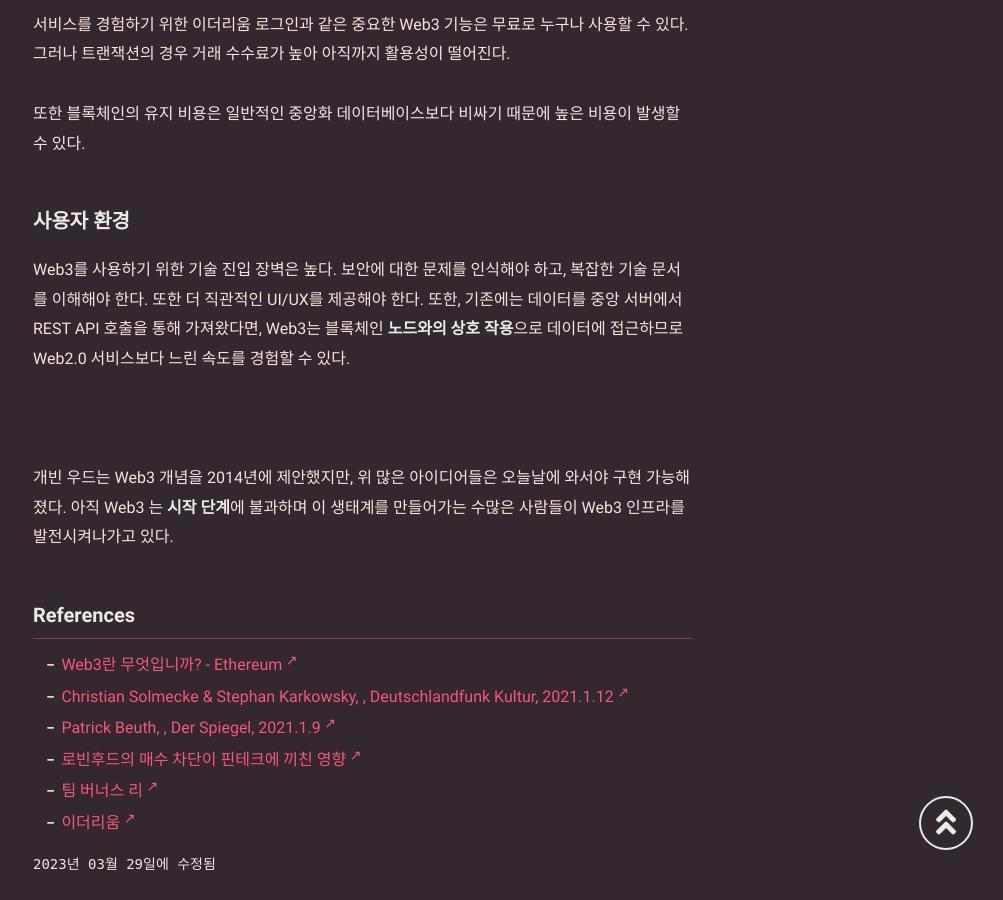
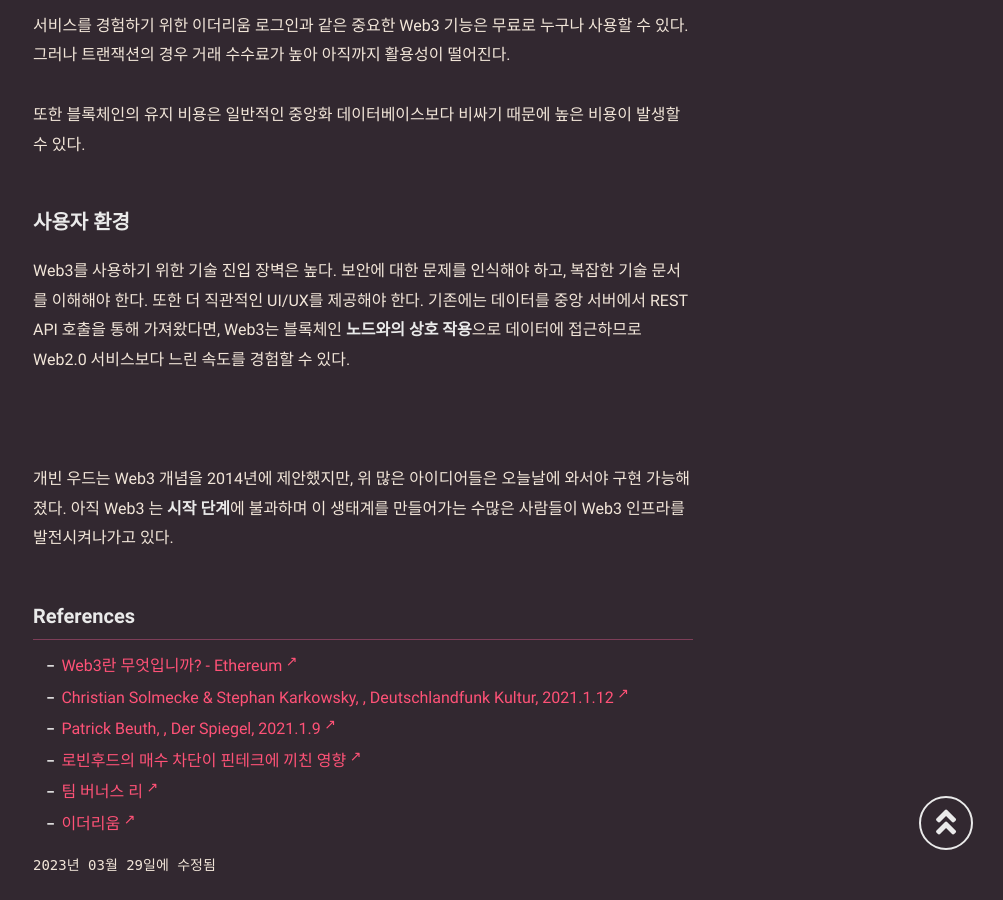
Before and after one commit to mniYUNSU/mniYUNSU.github.io, a Jekyll site: the page built from _posts/web3-concept/2023-03-27-web3-concept.md, in a window 1280 px wide and 900 px high, scrolled down 8065 px. Shown: the whole window, without its empty margins (277-1280 px from the left). Built offline with Jekyll 4.4.1, drawn with Linux system fonts in a browser that asks for light colours; some web fonts are replaced; comment, search, counter and statistics services are not loaded; some of the changed text lies outside the part shown.

Commit message:
post: concept of web3

```diff
--- a/_posts/web3-concept/2023-03-27-web3-concept.md
+++ b/_posts/web3-concept/2023-03-27-web3-concept.md
@@ -69,7 +69,7 @@
 
 # Web1.0 (1990 ~ 2004) : 읽기
 
-웹의 아버지라고도 불리는 <a href="https://namu.wiki/w/%ED%8C%80%20%EB%B2%84%EB%84%88%EC%8A%A4%EB%A6%AC" target="_blank" rel="noopener">팀 버너스 리</a>는 전 세계에서 정보를 공유함으로써 분리된 세계를 하나로 묶기 위해 **www** 라는 프로토콜을 개발했다.
+웹의 아버지라고도 불리는 <a href="https://namu.wiki/w/%ED%8C%80%20%EB%B2%84%EB%84%88%EC%8A%A4%EB%A6%AC" target="_blank" rel="noopener">팀 버너스 리</a>는 전 세계에서 정보를 공유함으로써 분리된 세계를 하나로 묶기 위해 `www` 라는 프로토콜을 개발했다.
 
 <figure>
 <img src="./../../images/web3-concept2.png" alt="web3-concept2">
@@ -170,7 +170,7 @@
 
 #### 사용자 환경
 
-Web3를 사용하기 위한 기술 진입 장벽은 높다. 보안에 대한 문제를 인식해야 하고, 복잡한 기술 문서를 이해해야 한다. 또한 더 직관적인 UI/UX를 제공해야 한다. 또한, 기존에는 데이터를 중앙 서버에서 REST API 호출을 통해 가져왔다면, Web3는 블록체인 **노드와의 상호 작용**으로 데이터에 접근하므로 Web2.0 서비스보다 느린 속도를 경험할 수 있다.
+Web3를 사용하기 위한 기술 진입 장벽은 높다. 보안에 대한 문제를 인식해야 하고, 복잡한 기술 문서를 이해해야 한다. 또한 더 직관적인 UI/UX를 제공해야 한다. 기존에는 데이터를 중앙 서버에서 REST API 호출을 통해 가져왔다면, Web3는 블록체인 **노드와의 상호 작용**으로 데이터에 접근하므로 Web2.0 서비스보다 느린 속도를 경험할 수 있다.
 
 <br>
 
```
Also changed, not shown: other parts of _posts/web3-concept/2023-03-27-web3-concept.md (+3 -3 lines).
